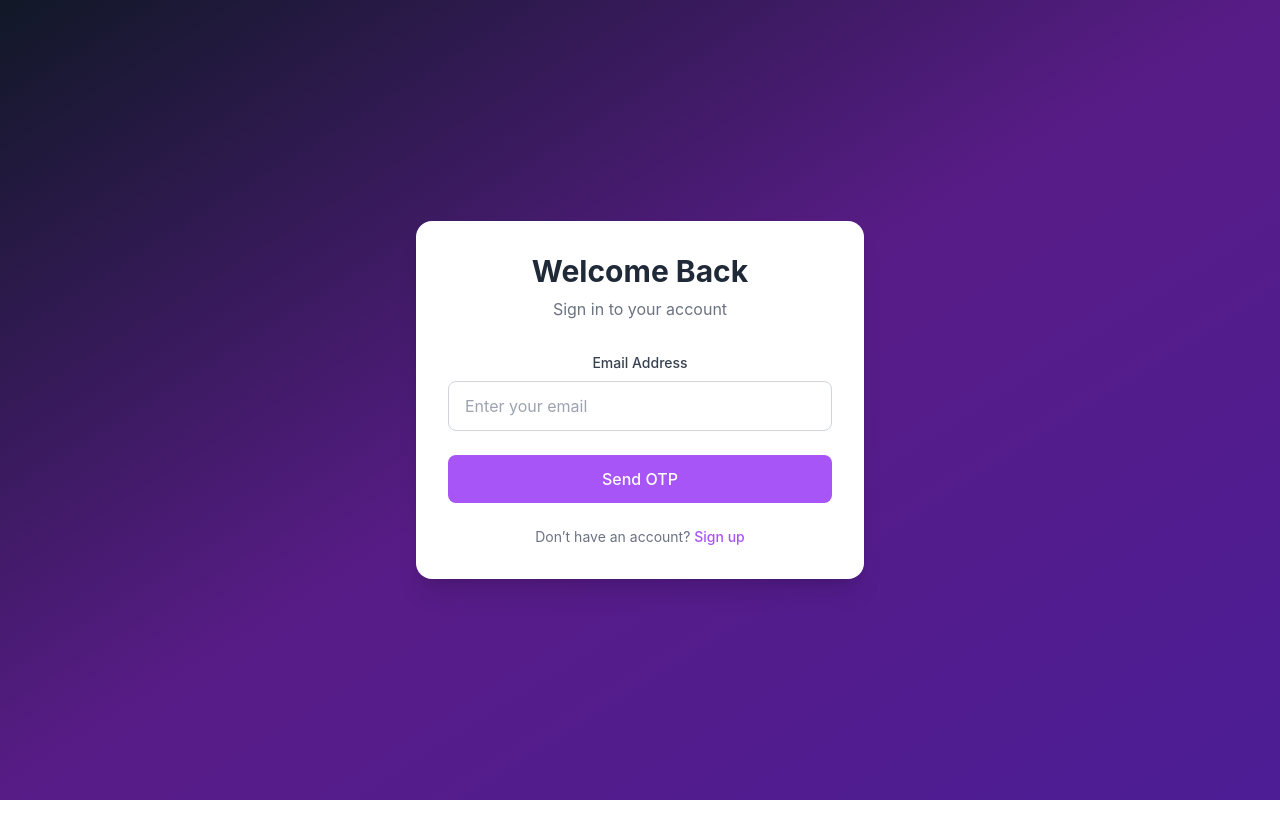
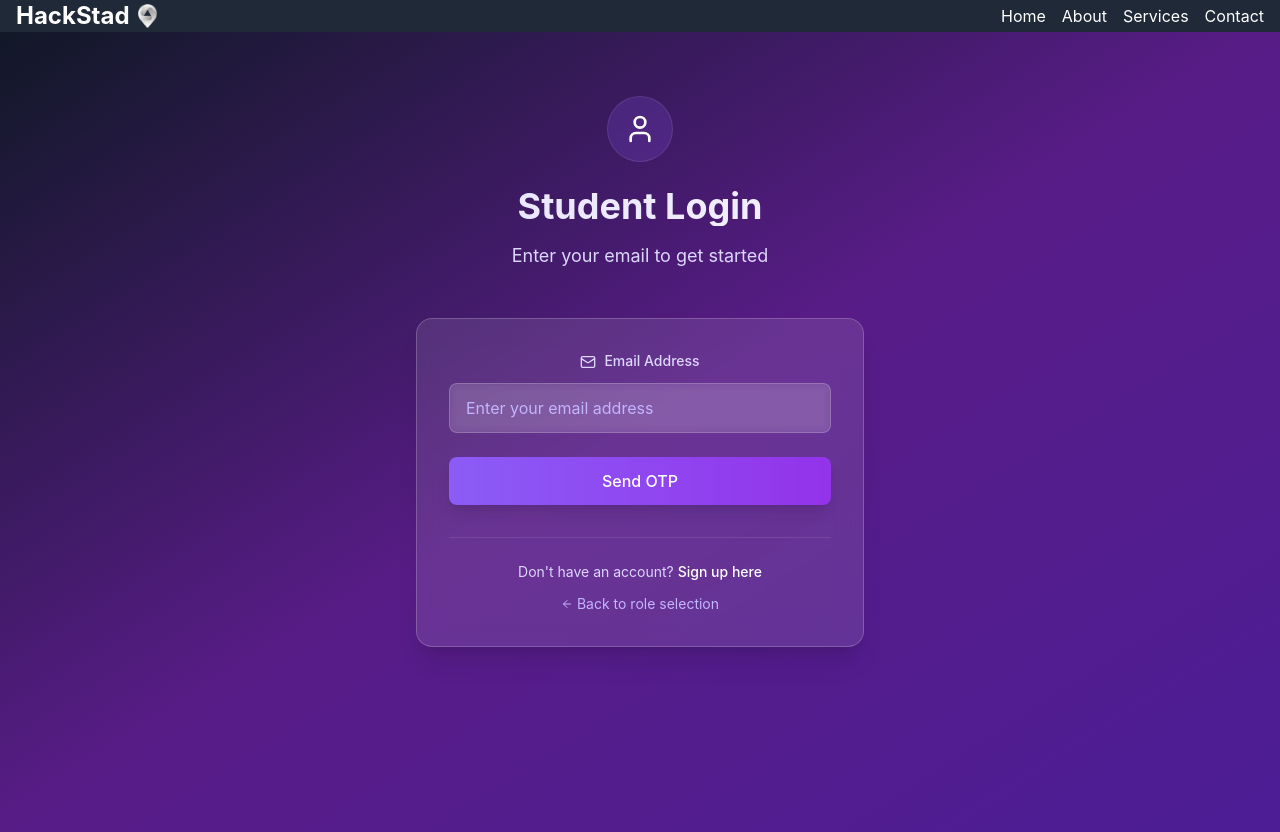
Before and after one commit to krishkrishna03/HackStad, a React (Create React App) app in the folder frontend/: page /login-student in a window 1280 px wide. Before the commit the page ends 800 px from the top, so only its background shows below. Built offline with nearby package versions, Linux system fonts and the light colour scheme; a web font is replaced by a local one.

Commit message:
Update LoginPage.js

```diff
--- a/frontend/src/user/LoginPage.js
+++ b/frontend/src/user/LoginPage.js
@@ -1,15 +1,18 @@
 import React, { useState } from 'react';
-import toast from 'react-hot-toast';
+import toast, { Toaster } from 'react-hot-toast';
 import { useNavigate, useLocation } from 'react-router-dom';
+import { Mail, Shield, ArrowLeft, User } from 'lucide-react';
 import axios from 'axios';
+import Navbar from './Navbar';
 
-function LoginForm() {
+function StudentLoginForm() {
   const navigate = useNavigate();
   const location = useLocation();
 
   const [step, setStep] = useState('email');
   const [email, setEmail] = useState('');
   const [otp, setOtp] = useState('');
+  const [isLoading, setIsLoading] = useState(false);
 
   // Use environment variable or fallback to your deployed backend URL (HTTPS)
   const getBaseURL = () => {
@@ -21,6 +24,7 @@ function LoginForm() {
 
   const handleEmailSubmit = async (e) => {
     e.preventDefault();
+    setIsLoading(true);
     try {
       await axios.post(`${getBaseURL()}/userlogin`, { email });
       toast.success('OTP sent to your email!');
@@ -28,6 +32,8 @@ function LoginForm() {
     } catch (error) {
       console.error('Error Sending OTP:', error);
       toast.error('Failed to Send OTP. Please try again.');
+    } finally {
+      setIsLoading(false);
     }
   };
 
@@ -37,6 +43,7 @@ function LoginForm() {
 
   const handleOtpSubmit = async (e) => {
     e.preventDefault();
+    setIsLoading(true);
     try {
       const response = await axios.post(`${getBaseURL()}/verify-user`, { otp: parseInt(otp) });
       const accessToken = response.data.access_token;
@@ -52,85 +59,153 @@ function LoginForm() {
     } catch (error) {
       console.error('Error verifying OTP:', error);
       toast.error('Invalid OTP. Please try again.');
+    } finally {
+      setIsLoading(false);
     }
   };
 
   return (
-    <div className="min-h-screen bg-gradient-to-br from-gray-900 via-purple-900 to-violet-900 flex items-center justify-center p-4">
-      <div className="bg-white rounded-2xl shadow-xl max-w-md w-full p-8">
-        <div className="text-center mb-8">
-          <h2 className="text-3xl font-bold text-gray-800">Welcome Back</h2>
-          <p className="text-gray-500 mt-2">Sign in to your account</p>
+    <>
+      <Navbar />
+      <div className="min-h-screen bg-gradient-to-br from-gray-900 via-purple-900 to-violet-900 text-white">
+        <div className="container mx-auto px-4 py-16">
+          {/* Header */}
+          <div className="text-center mb-12">
+            <div className="flex items-center justify-center mb-6">
+              <div className="rounded-full bg-violet-500/20 p-4 backdrop-blur-sm border border-white/10">
+                <User className="h-8 w-8 text-white" />
+              </div>
+            </div>
+            <h1 className="text-4xl font-bold mb-4 bg-clip-text text-transparent bg-gradient-to-r from-violet-200 to-white">
+              Student Login
+            </h1>
+            <p className="text-violet-200 text-lg">
+              {step === 'email' ? 'Enter your email to get started' : 'Verify your identity with OTP'}
+            </p>
           </div>
 
+          {/* Login Form */}
+          <div className="max-w-md mx-auto">
+            <div className="bg-white/10 backdrop-blur-md rounded-2xl border border-white/20 p-8 shadow-xl">
               {step === 'email' ? (
                 <form onSubmit={handleEmailSubmit} className="space-y-6">
                   <div>
-              <label className="text-sm font-medium text-gray-700 block mb-2">
+                    <label className="text-sm font-medium text-violet-200 block mb-3">
+                      <Mail className="inline h-4 w-4 mr-2" />
                       Email Address
                     </label>
                     <input
                       type="email"
                       value={email}
                       onChange={(e) => setEmail(e.target.value)}
-                className="w-full px-4 py-3 rounded-lg border border-gray-300 focus:ring-2 focus:ring-purple-500 focus:border-transparent outline-none transition-colors duration-200"
-                placeholder="Enter your email"
+                      className="w-full px-4 py-3 rounded-lg bg-white/10 border border-white/20 text-white placeholder-violet-300 focus:ring-2 focus:ring-violet-500 focus:border-transparent outline-none transition-all duration-200 backdrop-blur-sm"
+                      placeholder="Enter your email address"
                       required
+                      disabled={isLoading}
                     />
                   </div>
                   <button
                     type="submit"
-              className="w-full bg-purple-500 text-white py-3 rounded-lg hover:bg-purple-600 transition-colors duration-200 font-medium"
+                    disabled={isLoading}
+                    className="w-full bg-gradient-to-r from-violet-500 to-purple-600 text-white py-3 rounded-lg hover:from-violet-600 hover:to-purple-700 transition-all duration-200 font-medium shadow-lg hover:shadow-violet-500/25 disabled:opacity-50 disabled:cursor-not-allowed"
                   >
-              Send OTP
+                    {isLoading ? (
+                      <div className="flex items-center justify-center">
+                        <div className="animate-spin rounded-full h-5 w-5 border-b-2 border-white mr-2"></div>
+                        Sending OTP...
+                      </div>
+                    ) : (
+                      'Send OTP'
+                    )}
                   </button>
                 </form>
               ) : (
                 <form onSubmit={handleOtpSubmit} className="space-y-6">
                   <div>
-              <label className="text-sm font-medium text-gray-700 block mb-2">
+                    <label className="text-sm font-medium text-violet-200 block mb-3">
+                      <Shield className="inline h-4 w-4 mr-2" />
                       Enter OTP
                     </label>
                     <input
                       type="text"
                       value={otp}
                       onChange={(e) => setOtp(e.target.value)}
-                className="w-full px-4 py-3 rounded-lg border border-gray-300 focus:ring-2 focus:ring-purple-500 focus:border-transparent outline-none transition-colors duration-200"
-                placeholder="Enter 6-digit OTP"
+                      className="w-full px-4 py-3 rounded-lg bg-white/10 border border-white/20 text-white placeholder-violet-300 focus:ring-2 focus:ring-violet-500 focus:border-transparent outline-none transition-all duration-200 backdrop-blur-sm text-center text-lg tracking-widest"
+                      placeholder="000000"
                       maxLength="6"
                       required
+                      disabled={isLoading}
                     />
-              <p className="mt-2 text-sm text-gray-500">
-                OTP sent to {email}
+                    <div className="mt-3 p-3 bg-violet-500/10 rounded-lg border border-violet-500/20">
+                      <p className="text-sm text-violet-200">
+                        OTP sent to <span className="font-medium text-white">{email}</span>
+                      </p>
                       <button
                         type="button"
                         onClick={() => setStep('email')}
-                  className="ml-2 text-purple-500 hover:text-purple-600"
+                        className="mt-2 text-sm text-violet-300 hover:text-white transition-colors duration-200 flex items-center"
                       >
-                  Change email
+                        <ArrowLeft className="h-3 w-3 mr-1" />
+                        Change email address
                       </button>
-              </p>
+                    </div>
                   </div>
                   <button
                     type="submit"
-              className="w-full bg-purple-500 text-white py-3 rounded-lg hover:bg-purple-600 transition-colors duration-200 font-medium"
+                    disabled={isLoading}
+                    className="w-full bg-gradient-to-r from-violet-500 to-purple-600 text-white py-3 rounded-lg hover:from-violet-600 hover:to-purple-700 transition-all duration-200 font-medium shadow-lg hover:shadow-violet-500/25 disabled:opacity-50 disabled:cursor-not-allowed"
                   >
-              Verify & Sign In
+                    {isLoading ? (
+                      <div className="flex items-center justify-center">
+                        <div className="animate-spin rounded-full h-5 w-5 border-b-2 border-white mr-2"></div>
+                        Verifying...
+                      </div>
+                    ) : (
+                      'Verify & Sign In'
+                    )}
                   </button>
                 </form>
               )}
 
-        <div className="mt-6 text-center">
-          <p className="text-sm text-gray-500">
-            Don’t have an account?{' '}
-            <a href="/student-signup" className="text-purple-500 hover:text-purple-600 font-medium">
-              Sign up
+              {/* Footer Links */}
+              <div className="mt-8 pt-6 border-t border-white/10">
+                <div className="text-center space-y-3">
+                  <p className="text-sm text-violet-200">
+                    Don't have an account?{' '}
+                    <a
+                      href="/student-signup"
+                      className="text-white font-medium hover:text-violet-200 transition-colors duration-200"
+                    >
+                      Sign up here
                     </a>
                   </p>
+                  <button
+                    onClick={() => navigate('/signin')}
+                    className="text-sm text-violet-300 hover:text-white transition-colors duration-200 flex items-center justify-center mx-auto"
+                  >
+                    <ArrowLeft className="h-3 w-3 mr-1" />
+                    Back to role selection
+                  </button>
                 </div>
               </div>
             </div>
+          </div>
+        </div>
+      </div>
+      <Toaster
+        position="top-center"
+        toastOptions={{
+          duration: 4000,
+          style: {
+            background: 'rgba(255, 255, 255, 0.1)',
+            backdropFilter: 'blur(10px)',
+            color: '#fff',
+            border: '1px solid rgba(255, 255, 255, 0.2)',
+          },
+        }}
+      />
+    </>
   );
 }
 
-export default LoginForm;
+export default StudentLoginForm;
```
Lines whose indentation alone changed are shown as unchanged.
